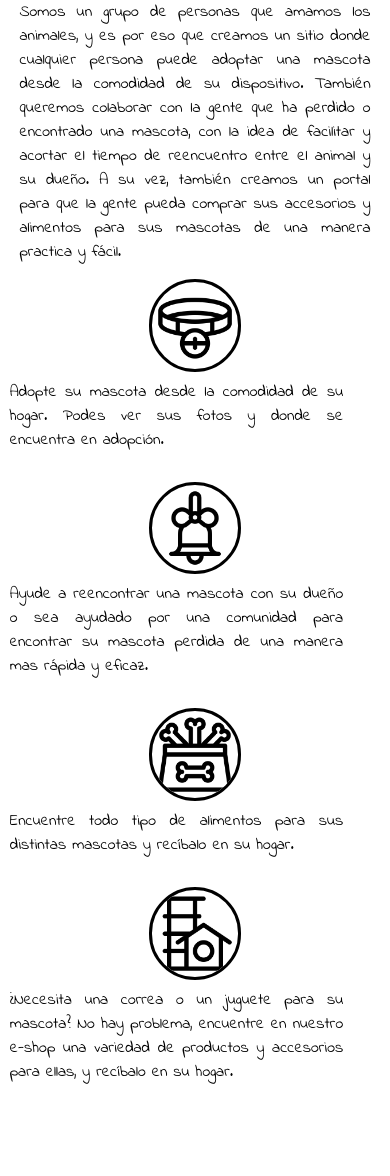
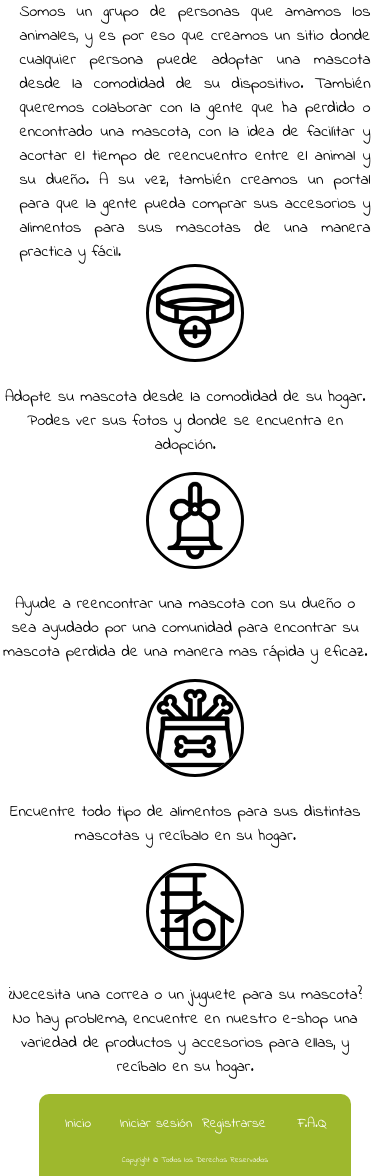
Before and after one commit to pablooconnor/proyectodh, a PHP site: page / in a window 390 px wide. Shown: the part 892-2068 px from the top of the page. Before the commit the page ends 1976 px from the top, so only its background shows below. Run offline with PHP 8.4, Linux system fonts and the light colour scheme.

Commit message:
Footer agregado, mejora en los estilos (mobile)

```diff
--- a/css/style.css
+++ b/css/style.css
@@ -109,11 +109,12 @@ body {
     text-align: justify;
 }
 
-.about article{
+.about article p{
     width: 95%;
     border-radius: 10px;
     margin: 15px 0;
     padding: 0 0;
+    text-align: center;
 }
 
 .about article img{
@@ -122,6 +123,42 @@ body {
     border-radius: 50%;
 }
 
+/* Footer */
+
+.footer{
+    display: flex;
+    justify-content: center;
+    background-color: #9EB82D;
+    width: 80%;
+    flex-wrap: wrap;
+    color: white;
+    border-top-left-radius: 10px;
+    border-top-right-radius: 10px;
+    margin: 0 auto;
+    padding: 10px 0;
+}
+
+.footerNav{
+    width: 100%;
+    display: flex;
+    justify-content: center;
+    align-content: center;
+    padding-bottom: 10px;
+}
+
+.footerNav a{
+    text-decoration: none;
+    text-align: center;
+    color: white;
+    width: 25%;
+    display: block;
+    font-size: 3.5vw;
+    padding: 10px 0;
+}
+
+.footer p{
+    font-size: 2vw;
+}
 /*TESTSSSSS*/
 
 .bordeTest{
--- a/index.html
+++ b/index.html
@@ -50,6 +50,15 @@
                 </article>
             </section>
         </main>
+        <footer class="footer">
+            <div class="footerNav">
+                <a href="index.html">Inicio</a>
+                <a href="login.html">Iniciar sesión</a>
+                <a href="formulario.html">Registrarse</a>
+                <a href="faq.html">F.A.Q</a>
+            </div>
+            <p>Copyright © Todos los Derechos Reservados</p>
+        </footer>
     </div>
 </body>
 </html>
```
